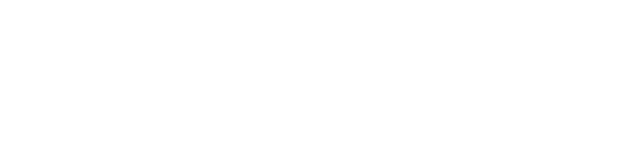
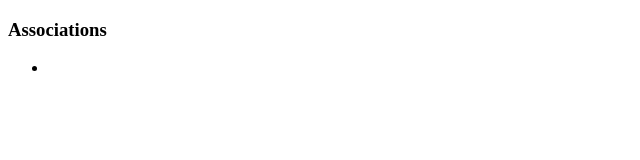
Before and after one commit to JustineDTH/mon-cv, a plain HTML site: page index.html in a window 1280 px wide. Shown: the whole page, without its empty margins (0-640 px from the left). Drawn offline with Linux system fonts and the light colour scheme.

Commit message:
mise en place de la section associations

```diff
--- a/index.html
+++ b/index.html
@@ -7,6 +7,11 @@
     <title>Document</title>
 </head>
 <body>
-
+    <section>
+        <h3>Associations</h3>
+        <ul>
+            <li></li>
+        </ul>
+    </section>
 </body>
 </html>
```
